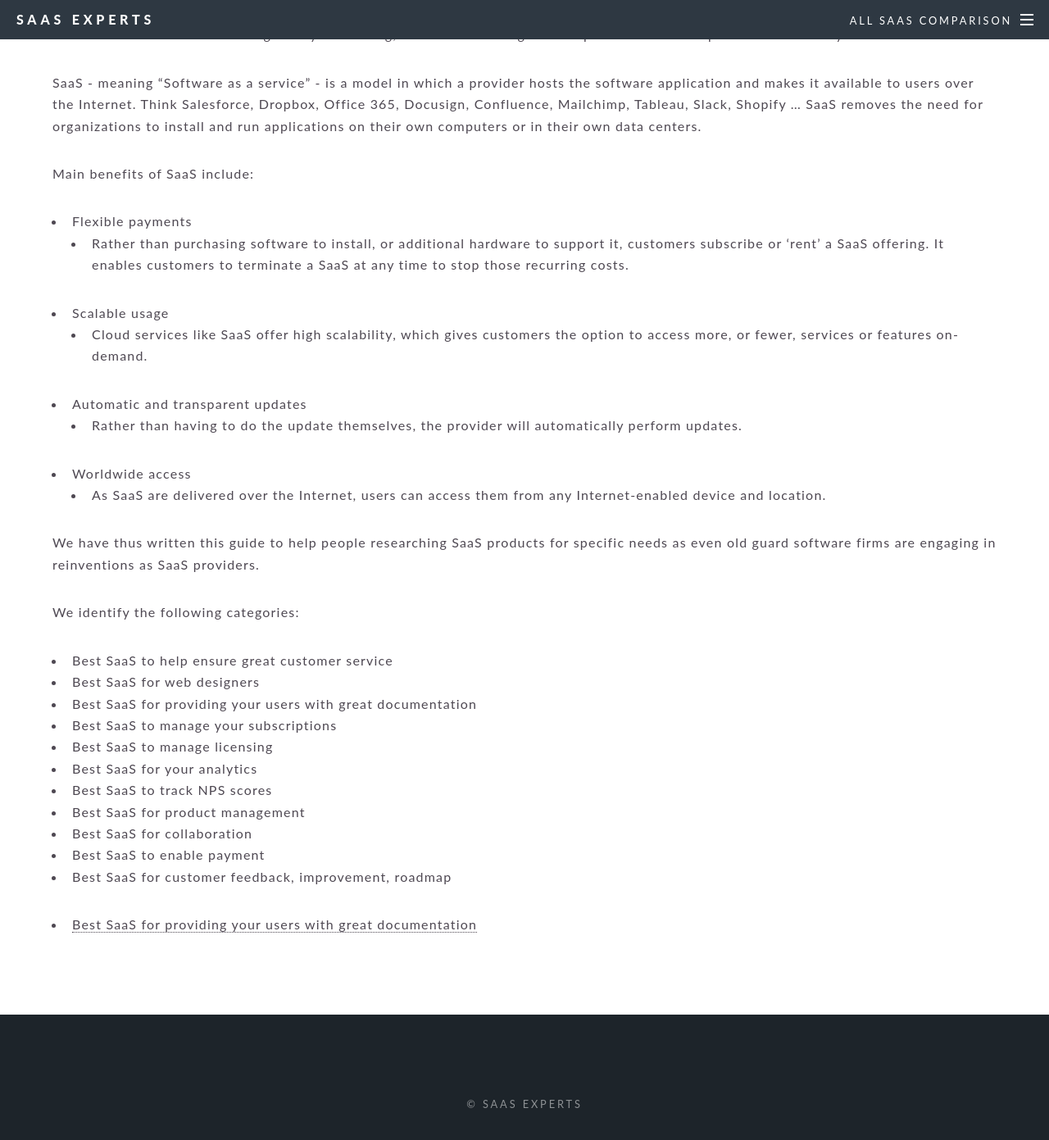
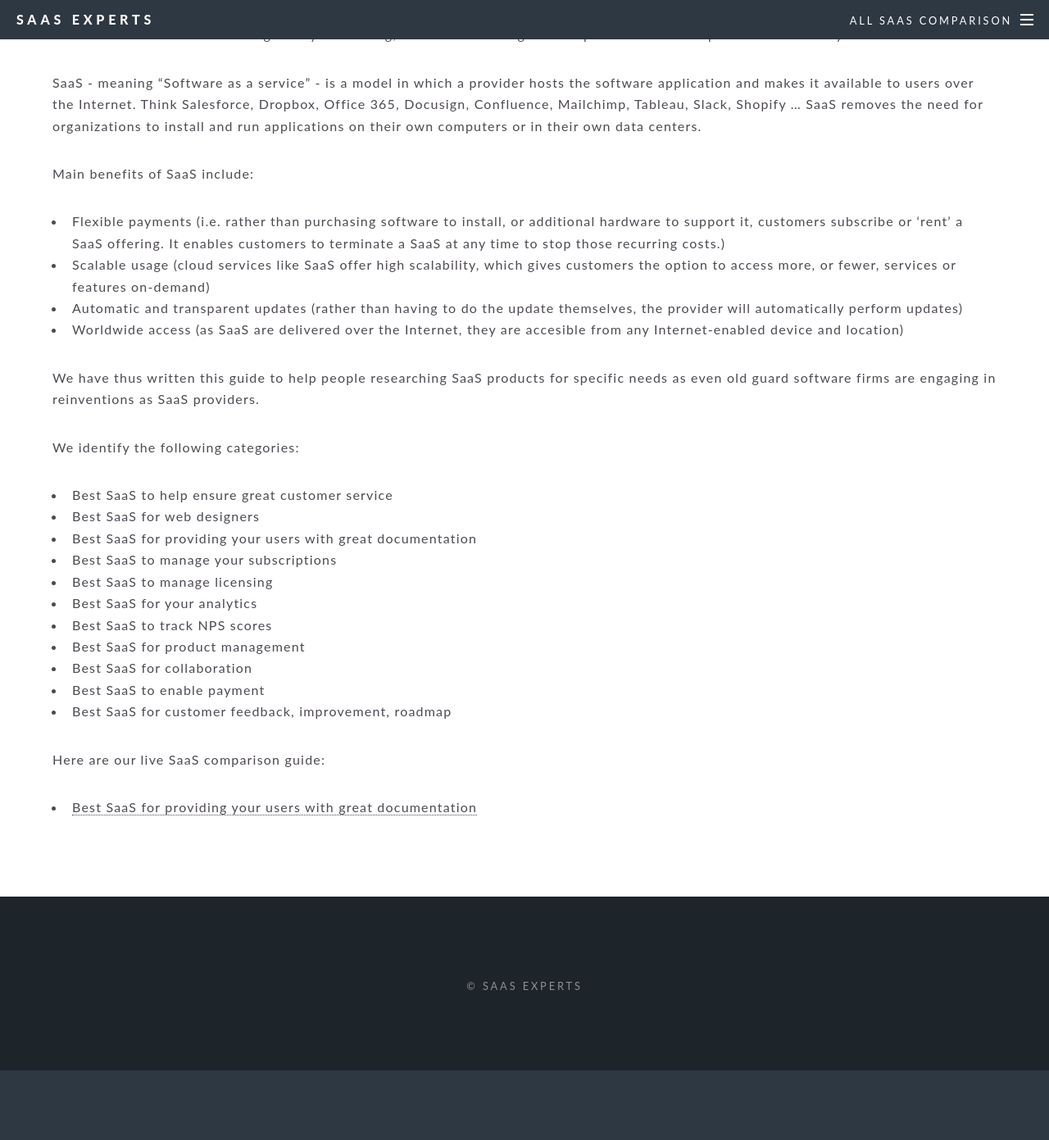
Before and after one commit to SaaS-experts/SaaS-experts.github.io, a Jekyll site: the page built from index.md, in a window 1280 px wide and 1400 px high, scrolled down 479 px. Shown: the top 1391 px of the window at 82% size. Built offline with Jekyll 4.4.1, drawn with Linux system fonts in a browser that asks for light colours; some web fonts are replaced; our own code applies the rules of GitHub Pages for plain Markdown files; after the commit the page ends 1785 px from its top, so only the background shows below that.

Commit message:
Changed wording

```diff
--- a/index.md
+++ b/index.md
@@ -5,14 +5,10 @@ As the world moves to a more agile way of working, SaaS are becoming more import
 SaaS - meaning "Software as a service" - is a model in which a provider hosts the software application and makes it available to users over the Internet. Think Salesforce, Dropbox, Office 365, Docusign, Confluence, Mailchimp, Tableau, Slack, Shopify ... SaaS removes the need for organizations to install and run applications on their own computers or in their own data centers.
 
 Main benefits of SaaS include:
-- Flexible payments
-	- Rather than purchasing software to install, or additional hardware to support it, customers subscribe or 'rent' a SaaS offering. It enables customers to terminate a SaaS at any time to stop those recurring costs.
-- Scalable usage
-	- Cloud services like SaaS offer high scalability, which gives customers the option to access more, or fewer, services or features on-demand.
-- Automatic and transparent updates
-	- Rather than having to do the update themselves, the provider will automatically perform updates.
-- Worldwide access
-	- As SaaS are delivered over the Internet, users can access them from any Internet-enabled device and location.
+- Flexible payments (i.e. rather than purchasing software to install, or additional hardware to support it, customers subscribe or 'rent' a SaaS offering. It enables customers to terminate a SaaS at any time to stop those recurring costs.)
+- Scalable usage (cloud services like SaaS offer high scalability, which gives customers the option to access more, or fewer, services or features on-demand)
+- Automatic and transparent updates (rather than having to do the update themselves, the provider will automatically perform updates)
+- Worldwide access (as SaaS are delivered over the Internet, they are accesible from any Internet-enabled device and location)
 
 We have thus written this guide to help people researching SaaS products for specific needs as even old guard software firms are engaging in reinventions as SaaS providers.
 
@@ -29,6 +25,7 @@ We identify the following categories:
 - Best SaaS to enable payment
 - Best SaaS for customer feedback, improvement, roadmap
 
+Here are our live SaaS comparison guide:
 <ul>
   {% for post in site.posts %}
     <li>
```
